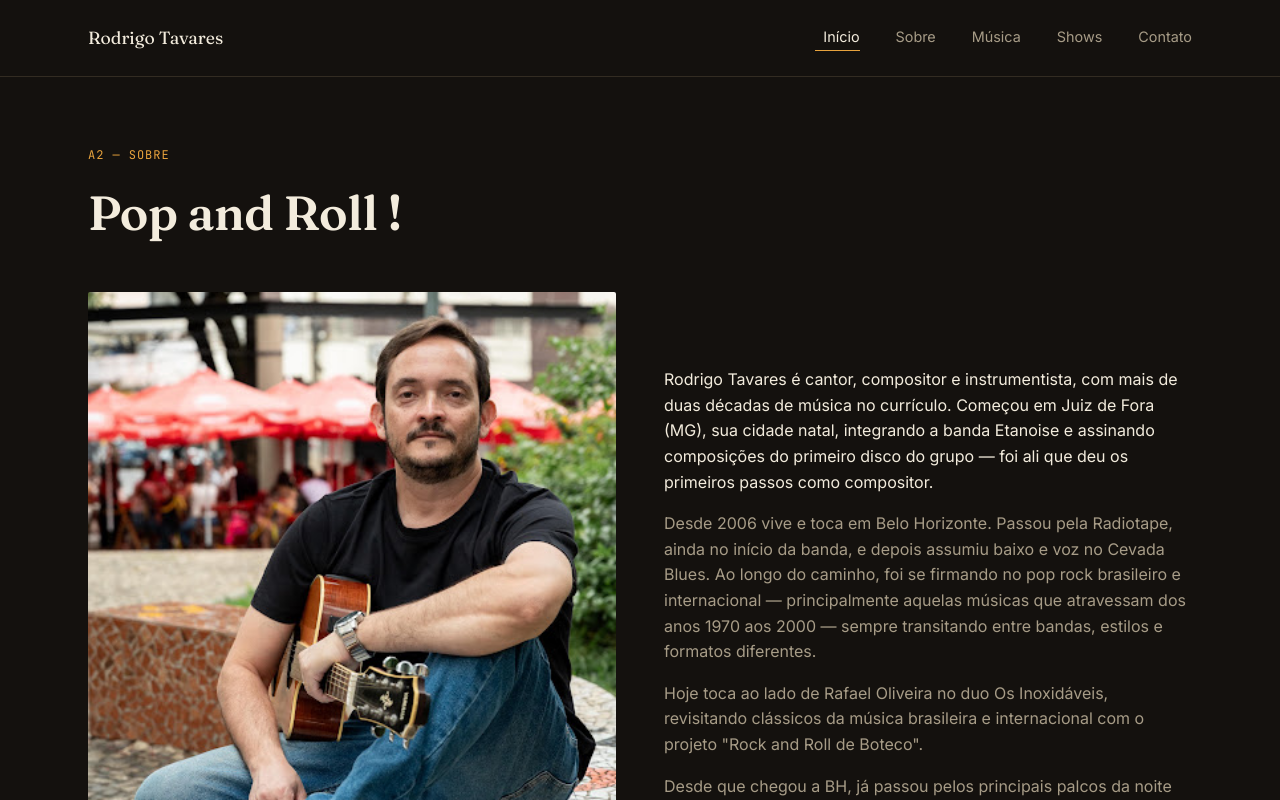
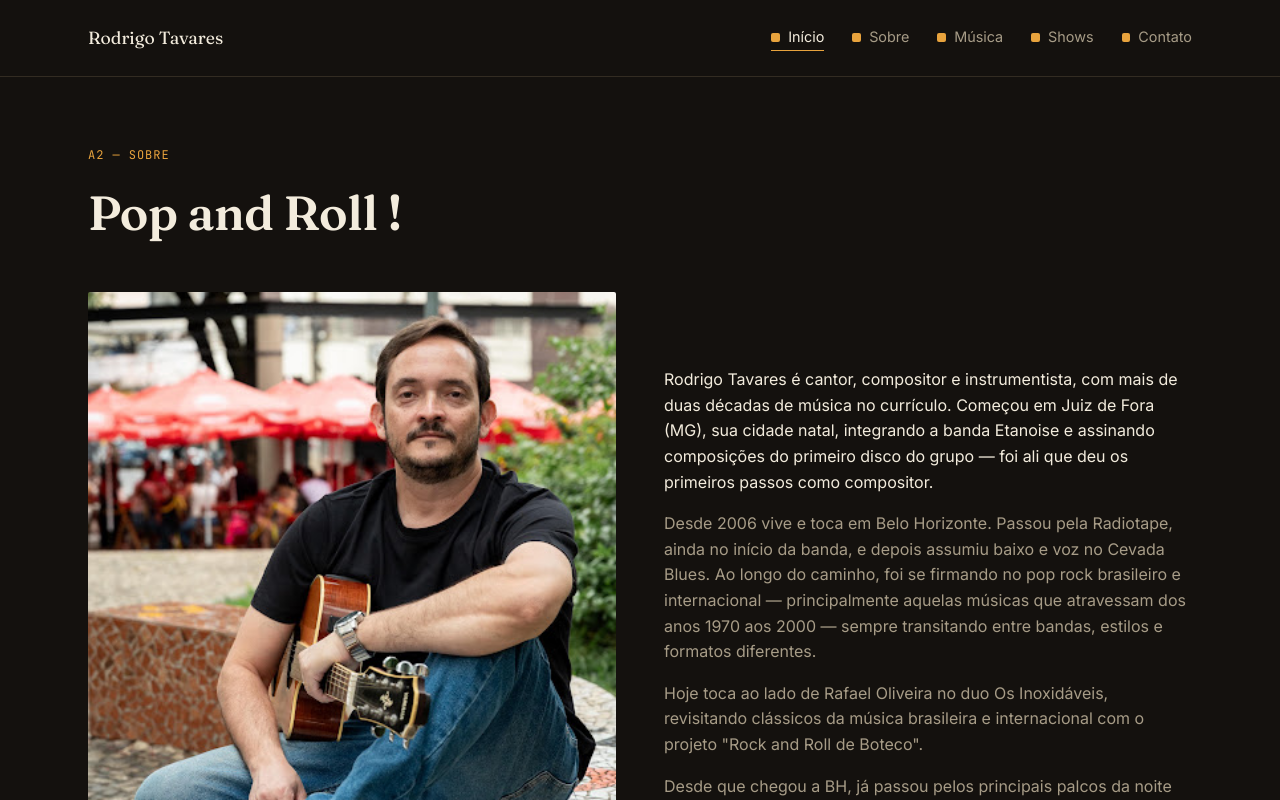
Before and after one commit to rodrigotavares79/rodrigotavares-site, a Next.js app: page / in a window 1280 px wide. Shown: the top 800 px of the page. Built offline with nearby package versions, Linux system fonts and the light colour scheme.

Commit message:
Update globals.css

```diff
--- a/app/globals.css
+++ b/app/globals.css
@@ -102,6 +102,13 @@ h1, h2, h3 {
   color: var(--accent);
 }
 
+.tracklist-nav .nav-dot {
+  display: inline-block;
+  width: 0.55rem;
+  height: 0.55rem;
+  border-radius: 2px;
+  background: var(--accent);
+}
 /* --- Header --- */
 
 .site-header {
```
